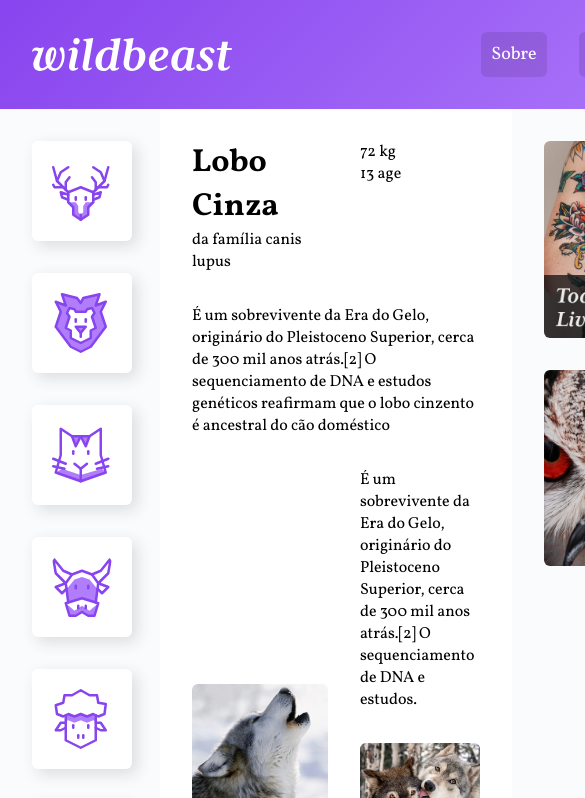
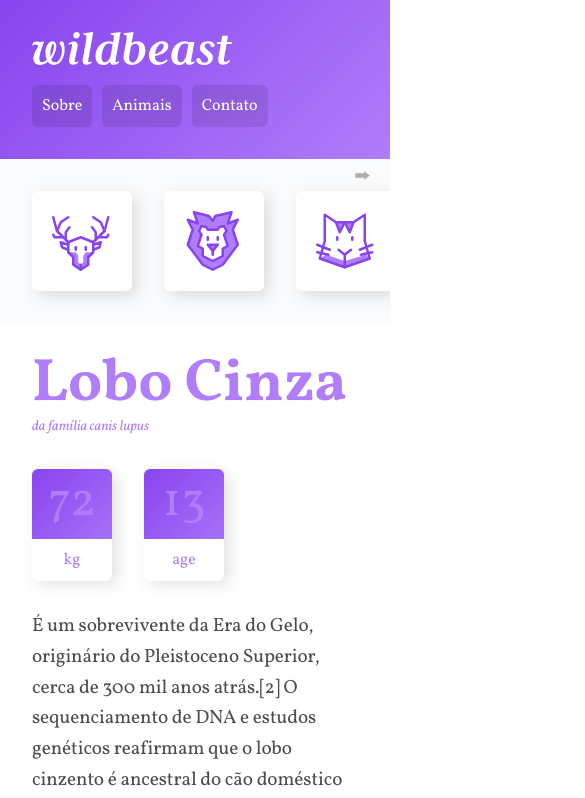
Before and after one commit to leovdn/wildbeasts, a plain HTML site: page index.html in a window 390 px wide. Shown: the top 798 px of the page, 585 px wide, since content can reach past the window. Drawn offline with Linux system fonts and the light colour scheme.

Commit message:
finished static project using CSS Grid layout.

```diff
--- a/css/styles.css
+++ b/css/styles.css
@@ -18,7 +18,7 @@ li {
 
 img {
     display: block;
-    max-width: 100%;
+    width: 100%;
     border-radius: 6px;
 }
 
@@ -33,6 +33,31 @@ img {
         "sidenav content anuncios"
         "footer footer footer"
     ;
+}
+
+@media (max-width: 1200px) {
+    .estrutura {
+        grid-template-areas:
+        "header header header"
+        "sidenav content content"
+        "sidenav anuncios anuncios"
+        "footer footer footer"
+        ;
+    }
+}
+
+@media (max-width: 760px) {
+    .estrutura {
+    grid-template-columns: 100%;
+
+        grid-template-areas:
+        "header"
+        "sidenav"
+        "content"
+        "anuncios"
+        "footer"
+        ;
+    }
 }
 
 /* HEADER */
@@ -73,6 +98,20 @@ img {
     margin-left: 32px;
 }
 
+@media (max-width: 760px) {
+    .header {
+        grid-template-columns: auto;
+    }
+    .logo {
+        margin-bottom: 20px;
+    }
+    .header nav a {
+        font-size: 1em;
+    }
+    .header li + li {
+        margin-left: 10px;
+    }
+}
 
 /* SIDENAV */
 
@@ -91,14 +130,48 @@ img {
     padding: 20px;
     border-radius: 6px;
     box-shadow: 5px 5px 15px 0px rgba(44, 44, 44, .15);
-    transition: ease-out 100ms;
+    transition: ease-in-out 200ms;
 }
 
 .sidenav li a:hover {
     background: #B07DFB;
 }
 
+@keyframes arrow {
+    from {
+        right: 20px;
+    }
+    to {
+        right: 10px;
+    }
+}
 
+@media (max-width: 760px) {
+    .sidenav ul {
+        display: flex;
+    }
+    .sidenav ul li {
+        flex: 1 0 60px;
+    }
+    .sidenav {
+        position: relative;
+        padding: 0 32px;
+        overflow-x: auto;
+        -webkit-overflow-scrolling: touch;
+        -ms-overflow-style: -ms-autohiding-scrollbar;
+    }
+    .sidenav::after {
+        content: "🠲";
+        position: absolute;
+        top: 5px;
+        right: 32px;
+        color: rgba(0, 0, 0, .3);
+        animation: arrow 500ms ease-in .1s infinite alternate;
+    }
+    .sidenav li a {
+        margin: 32px 32px 32px 0;
+    }
+}
 
 /* CONTENT */
 .content {
@@ -109,6 +182,12 @@ img {
     display: grid;
     grid-template-columns: 1fr 1fr;
     gap: 32px;
+}
+
+@media (max-width: 600px) {
+    .content {
+        grid-template-columns: auto;
+    }
 }
 
 .col-wide {
@@ -124,6 +203,32 @@ img {
     align-self: end;
 }
 
+p {
+    font-size: 1.2em;
+    line-height: 1.6em;
+    letter-spacing: -0.005em;
+    color: rgba(0,0,0,0.7);
+}
+
+.informacoes p + p {
+    margin-top: 32px;
+}
+
+.titulo {
+    color: #B07DFB;
+}
+
+.titulo h1 {
+    font-size: 3.75em;
+    line-height: 1em;
+    font-weight: 700;
+}
+
+.titulo span {
+    font-size: 0.875em;
+    font-style: italic;
+}
+
 /* ANUNCIOS */
 .anuncios {
     grid-area: anuncios;
@@ -132,10 +237,80 @@ img {
     align-content: start;
     padding: 32px;
     gap: 32px;
+    grid-template-columns: repeat(auto-fit, minmax(150px, 1fr));
 }
 
+.caracteristicas {
+    display: flex;
+    align-items: flex-start;
+}
 
+.caracteristicas > div {
+    width: 80px;
+    text-align: center;
+    background: linear-gradient(135deg, #8844ee, #B07DFB);
+    border-radius: 6px;
+    box-shadow: 5px 5px 15px 0px rgba(44, 44, 44, .15);
+    position: relative;
 
+}
+
+.caracteristicas > div:first-child {
+    margin-right: 32px;
+}
+
+.caracteristicas span {
+    display: block;
+    color: #B07DFB;
+}
+
+.numero {
+    font-size: 3em;
+    line-height: 1;
+    margin: 10px auto;
+}
+
+.rotulo {
+    background: white;
+    border-radius: 0 0 6px 6px;
+    padding: 10px 0;
+    position: relative;
+    top: 2px;
+}
+
+.destaque {
+    font-size: 0.875em;
+    color: #B07DFB;
+    max-width: 16em;
+}
+
+.citacao, .atributos {
+    padding: 32px;
+    border-radius: 6px;
+    box-shadow: 5px 5px 15px 0px rgba(44, 44, 44, .15);
+    background: linear-gradient(135deg, #8844ee, #B07DFB);
+    align-self: start;
+}
+
+.citacao p {
+    font-size: 1.5em;
+    font-style: italic;
+    text-align: center;
+    max-width: 500px;
+    margin: 0 auto;
+    color: white;
+}
+
+.atributos li {
+    color: white;
+    font-family: Courier, monospace;
+    font-size: 1.125em;
+    padding: 16px;
+}
+
+.atributos li + li {
+    border-top: 2px solid #B07DFB;
+}
 
 /* FOOTER */
 .footer {
--- a/index.html
+++ b/index.html
@@ -52,7 +52,7 @@
 
             <img class="imagem-1" src="img/wolf1.jpg" alt="Wolf1">
 
-            <p>É um sobrevivente da Era do Gelo, originário do Pleistoceno Superior, cerca de 300 mil anos atrás.[2] O sequenciamento de DNA e estudos.</p>
+            <p class="destaque">É um sobrevivente da Era do Gelo, originário do Pleistoceno Superior, cerca de 300 mil anos atrás.[2] O sequenciamento de DNA e estudos.</p>
             <img class="imagem-2" src="img/wolf2.jpg" alt="Wolf2">
 
             <p>O peso e tamanho dos lobos variam muito em todo o mundo, tendendo a aumentar proporcionalmente com a latitude, como previsto pela teoria de Christian Bergmann. Em geral, a altura, medida a partir dos ombros, varia de 60 a 95 centímetros.</p>
```
